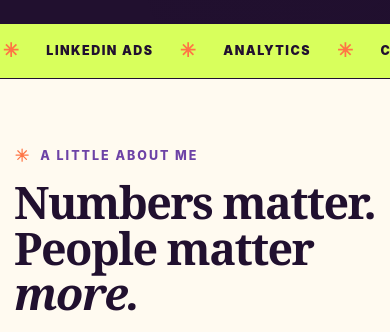
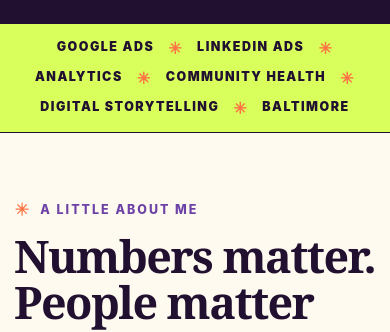
Before and after one commit to lebondieu330-ui/wendellconnects, a plain HTML site: page index.html in a window 390 px wide. Shown: the part 828-1160 px from the top of the page. Drawn offline with Linux system fonts and the light colour scheme.

Commit message:
Make experience banner static and wrapped on mobile
Co-Authored-By: Claude Opus 5.5 <noreply@anthropic.com>

```diff
--- a/index.html
+++ b/index.html
@@ -17,7 +17,7 @@
     .education{background:#d9e3ff}.edu-grid{display:grid;grid-template-columns:1fr 1fr;gap:22px}.edu-card{padding:25px;border:1px solid rgba(33,16,47,.2);border-radius:20px;background:rgba(255,255,255,.48)}.edu-card h3{font-size:1.2rem;margin:0 0 8px}.edu-card p{margin:0;color:var(--muted)}.skills{display:flex;gap:9px;flex-wrap:wrap;margin-top:22px}.skills span{font-size:.86rem;font-weight:800;border:1px solid var(--ink);border-radius:999px;padding:8px 12px;background:rgba(255,255,255,.4)}
     .contact{background:var(--ink);color:white;position:relative;overflow:hidden}.contact:after{content:"";width:350px;height:350px;border-radius:50%;background:var(--lime);position:absolute;right:-130px;top:-180px;opacity:.95}.contact .wrap{position:relative;z-index:1}.contact .section-kicker{color:var(--lime)}.contact h2{max-width:780px}.contact-row{display:flex;justify-content:space-between;align-items:end;gap:22px;margin-top:32px}.contact p{color:#d9cfdf;max-width:430px;margin:0}.contact-links{display:flex;gap:10px;flex-wrap:wrap}.contact-links a{border:1px solid rgba(255,255,255,.45);padding:11px 15px;border-radius:999px;text-decoration:none;font-weight:750;font-size:.9rem}.contact-links a:hover{background:var(--lime);color:var(--ink);border-color:var(--lime)}footer{background:var(--ink);color:#cbbfd1;padding:0 0 27px;font-size:.8rem}.foot{border-top:1px solid rgba(255,255,255,.18);padding-top:18px;display:flex;justify-content:space-between;gap:18px}.backtop{text-decoration:none;color:var(--lime);font-weight:800}
     @media(max-width:850px){.hero{min-height:720px}.hero-art{width:100%;opacity:.52;object-position:58% center}.hero:after{background:linear-gradient(90deg,rgba(33,16,47,.92),rgba(33,16,47,.46)),linear-gradient(0deg,rgba(33,16,47,.45),transparent)}.hero-note{right:6%;bottom:7%}.intro,.approach-layout,.experience-layout{grid-template-columns:1fr;gap:20px}.intro{gap:8px}.work-head{display:block}.work-head p{margin-top:-6px}.project-feature{grid-template-columns:1fr}.feature-visual{min-height:240px}.approach-copy{padding-top:0}.contact-row{display:block}.contact-links{margin-top:22px}.contact:after{width:220px;height:220px;right:-110px;top:-120px}}
-    @media(max-width:620px){body{font-size:16px}.wrap{width:min(var(--max),calc(100% - 28px))}.nav-in{height:68px}.nav-links{display:none;position:absolute;top:65px;right:14px;left:14px;background:#352044;padding:17px;border-radius:18px;box-shadow:var(--shadow);flex-direction:column;align-items:stretch;gap:12px}.nav-links.open{display:flex}.nav-links a{padding:7px}.menu{display:block}.hero{min-height:720px}.hero .wrap{padding-top:95px}h1{font-size:clamp(3.2rem,15vw,5rem)}.hero p{font-size:1rem}.hero-note{font-size:.7rem;bottom:5%;right:4%}.ticker-track{justify-content:flex-start;min-width:max-content;animation:marquee 20s linear infinite}@keyframes marquee{to{transform:translateX(-35%)}}section{padding:67px 0}h2{font-size:2.8rem}.stat-row{gap:7px}.stat{padding-right:4px}.stat strong{font-size:1.55rem}.stat span{font-size:.74rem}.project-grid{grid-template-columns:1fr}.project-feature{grid-column:auto;grid-row:auto}.project-feature .feature-visual{grid-row:1}.project h3{font-size:1.4rem}.edu-grid{grid-template-columns:1fr}.foot{display:block}.foot span{display:block;margin-bottom:7px}}
+    @media(max-width:620px){body{font-size:16px}.wrap{width:min(var(--max),calc(100% - 28px))}.nav-in{height:68px}.nav-links{display:none;position:absolute;top:65px;right:14px;left:14px;background:#352044;padding:17px;border-radius:18px;box-shadow:var(--shadow);flex-direction:column;align-items:stretch;gap:12px}.nav-links.open{display:flex}.nav-links a{padding:7px}.menu{display:block}.hero{min-height:720px}.hero .wrap{padding-top:95px}h1{font-size:clamp(3.2rem,15vw,5rem)}.hero p{font-size:1rem}.hero-note{font-size:.7rem;bottom:5%;right:4%}.ticker-track{padding:12px 14px;line-height:1.5}.ticker-track>span{flex-wrap:wrap;justify-content:center;gap:6px 14px}.ticker b{font-size:1rem}.ticker-repeat{display:none!important}section{padding:67px 0}h2{font-size:2.8rem}.stat-row{gap:7px}.stat{padding-right:4px}.stat strong{font-size:1.55rem}.stat span{font-size:.74rem}.project-grid{grid-template-columns:1fr}.project-feature{grid-column:auto;grid-row:auto}.project-feature .feature-visual{grid-row:1}.project h3{font-size:1.4rem}.edu-grid{grid-template-columns:1fr}.foot{display:block}.foot span{display:block;margin-bottom:7px}}
     @media(prefers-reduced-motion:reduce){html{scroll-behavior:auto}*,*:before,*:after{animation-duration:.01ms!important;transition-duration:.01ms!important}}
 
     .intro{grid-template-columns:.82fr .78fr 1.2fr;align-items:center;gap:4vw}.portrait-art{position:relative;isolation:isolate;margin:10px auto 0;width:min(100%,330px);aspect-ratio:4/5;border-radius:34px 34px 120px 34px;overflow:hidden;background:radial-gradient(circle at 70% 28%,#8c63b6 0 14%,transparent 14.5%),linear-gradient(145deg,#311746,#6d42a6 68%,#3b1b53);box-shadow:0 20px 48px rgba(33,16,47,.2)}.portrait-art:before{content:"";position:absolute;z-index:-1;width:190px;height:190px;left:-38px;bottom:34px;border-radius:50%;background:var(--lime)}.portrait-art:after{content:"✳";position:absolute;top:20px;right:20px;color:var(--lime);font-size:2rem;line-height:1}.portrait-art img{position:absolute;inset:0;width:100%;height:100%;object-fit:contain;object-position:center bottom}.portrait-caption{position:absolute;left:18px;bottom:15px;border-radius:999px;padding:7px 11px;background:var(--paper);font-size:.7rem;font-weight:900;letter-spacing:.08em;text-transform:uppercase;color:var(--ink)}
@@ -47,7 +47,7 @@
         <div class="hero-ctas"><a class="btn btn-lime" href="#work">Explore selected work <svg viewBox="0 0 24 24" aria-hidden="true"><path d="M5 12h14M13 6l6 6-6 6"/></svg></a><a class="btn btn-clear" href="#contact">Email contact form coming soon</a></div>
       </div></div><div class="hero-note">Baltimore made • people first</div>
     </section>
-    <div class="ticker" aria-label="Areas of experience"><div class="ticker-track"><span>Google Ads <b>✳</b> LinkedIn Ads <b>✳</b> Analytics <b>✳</b> Community health <b>✳</b> Digital storytelling <b>✳</b> Baltimore <b>✳</b> Google Ads <b>✳</b> LinkedIn Ads <b>✳</b> Analytics</span></div></div>
+    <div class="ticker" aria-label="Areas of experience"><div class="ticker-track"><span>Google Ads <b>✳</b> LinkedIn Ads <b>✳</b> Analytics <b>✳</b> Community health <b>✳</b> Digital storytelling <b>✳</b> Baltimore <span class="ticker-repeat" aria-hidden="true"><b>✳</b> Google Ads <b>✳</b> LinkedIn Ads <b>✳</b> Analytics</span></span></div></div>
     <section id="about"><div class="wrap intro">
       <div><div class="eyebrow section-kicker"><svg viewBox="0 0 24 24" aria-hidden="true"><path d="M12 3v18M3 12h18M5.6 5.6l12.8 12.8M18.4 5.6 5.6 18.4"/></svg> A little about me</div><h2 class="serif">Numbers matter.<br>People matter <em>more.</em></h2></div>
       <figure class="portrait-art"><img src="assets/wendell-williams-illustrated-portrait.png" alt="Illustrated portrait of T. Wendell Williams III, smiling with long locs, amber glasses, and a red bead necklace"><figcaption class="portrait-caption">Baltimore · community · strategy</figcaption></figure>
```
